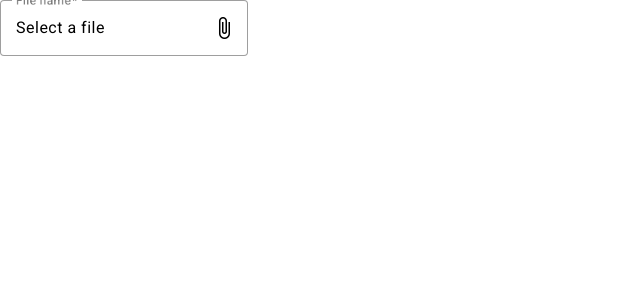
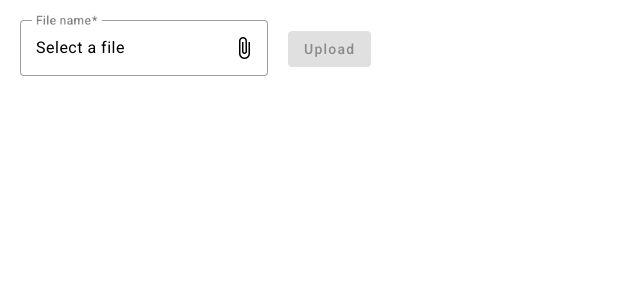
Before and after one commit to rakia/angular-advanced-use-cases, an Angular app: page / in a window 1280 px wide. Shown: the top 300 px of the page, without its empty margins (0-640 px from the left). Built offline with nearby package versions, Linux system fonts and the light colour scheme.

Commit message:
A demo of how to use file-upload Angular custom form-field

```diff
--- a/src/app/app.component.html
+++ b/src/app/app.component.html
@@ -1,4 +1,4 @@
-<form *ngIf="form" [formGroup]="form">
+<form *ngIf="form" [formGroup]="form" class="file-upload-form">
 
   <mat-form-field [appearance]="'outline'" [floatLabel]="'always'">
     <mat-label>File name</mat-label>
@@ -6,8 +6,7 @@
       [formControlName]="'uploadFile'"
       [required]="true"
       [placeholder]="'Select a file'"
-    [accept]="'text/yaml,.yaml,.yml'"
-    (uploadFile)="onUploadFile($event)">
+      [accept]="'text/yaml,.yaml,.yml'">
     </lib-file-upload>
     <mat-icon matSuffix>attach_file</mat-icon>
     <mat-error *ngIf="form.get('uploadFile')?.hasError('required')">
@@ -15,7 +14,7 @@
     </mat-error>
   </mat-form-field>
 
-<!--<button mat-mini-fab color="primary" [disabled]="!form.valid" (click)="onUploadFile()">
-  <mat-icon>attach_file</mat-icon>
-</button>-->
+  <button mat-raised-button color="primary" [disabled]="!form.valid" (click)="onUploadFile()">
+    Upload
+  </button>
 </form>
--- a/src/app/app.component.scss
+++ b/src/app/app.component.scss
@@ -0,0 +1,7 @@
+.file-upload-form {
+  margin: 20px;
+  // padding:  20px;
+  button {
+    margin-left: 20px;
+  }
+}
--- a/src/app/app.component.ts
+++ b/src/app/app.component.ts
@@ -17,8 +17,7 @@ export class AppComponent implements OnInit {
     });
   }
 
-  onUploadFile(event: File): void {
-    this.form.controls['uploadFile'].setValue(event);
-    console.log('File to upload',this.form.controls['uploadFile'].value.name);
+  onUploadFile(): void {
+    console.log('File to upload',this.form.controls['uploadFile'].value[0].name);
   }
 }
```
Lines whose indentation alone changed are shown as unchanged.
